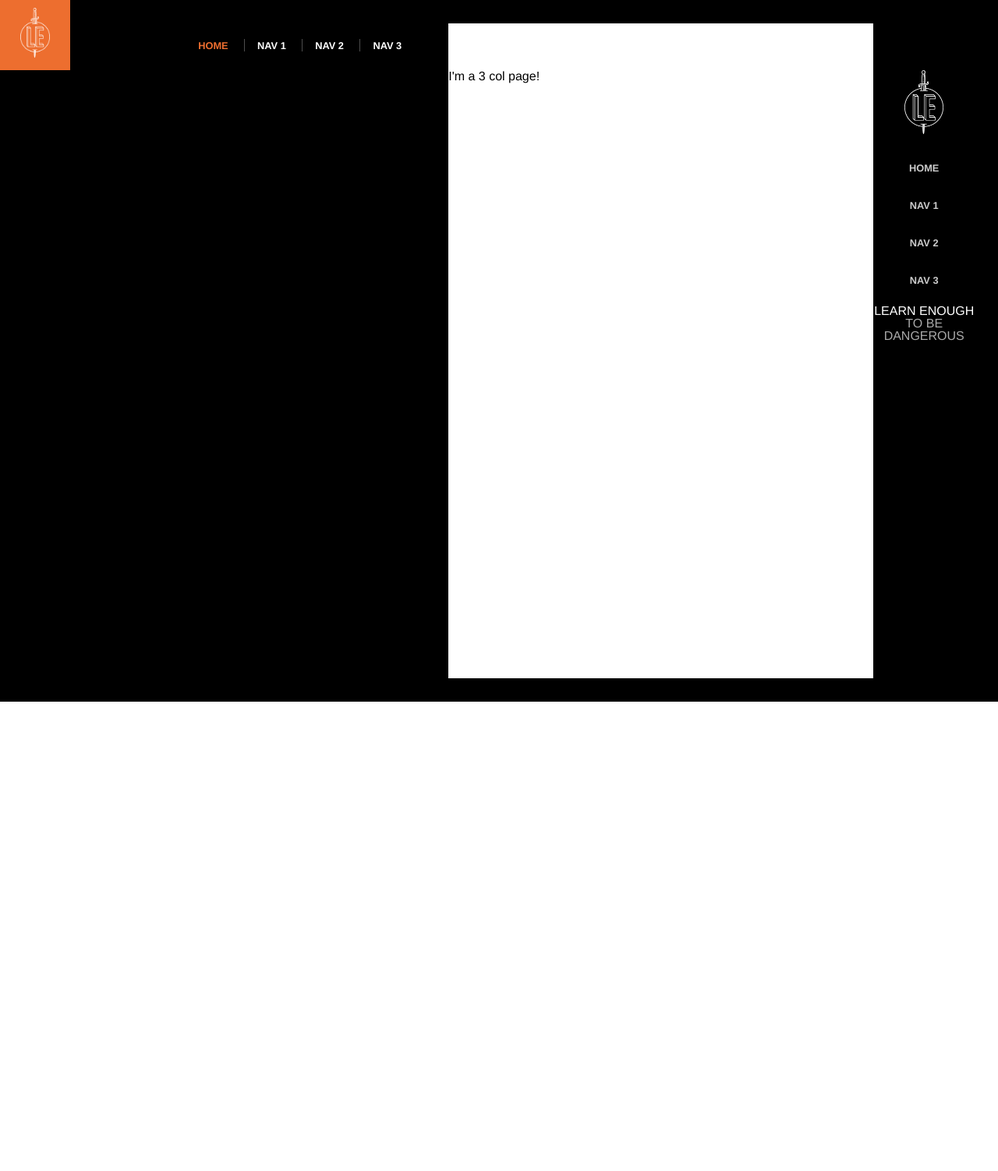
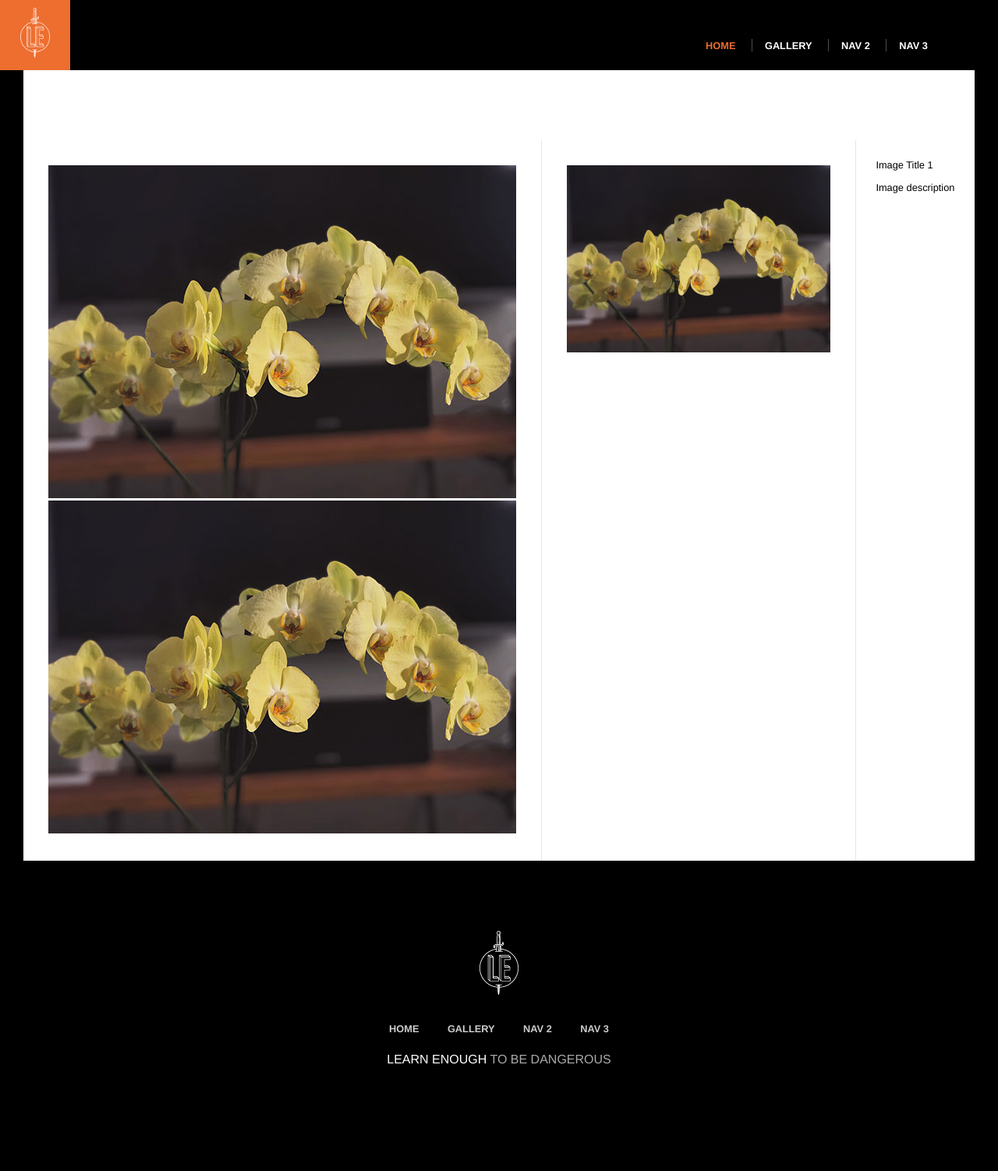
Before and after one commit to patrickroxas/patrickroxas.github.io, a Jekyll site: the page built from gallery/index.html, in a window 1280 px wide. Shown: the whole page at 78% size. Built offline with Jekyll 4.4.1, drawn with Linux system fonts in a browser that asks for light colours; before the commit the page ends 900 px from its top, so only the background shows below that.

Commit message:
snyc til ch8; problems with gallery

```diff
--- a/_includes/nav-links.html
+++ b/_includes/nav-links.html
@@ -1,4 +1,4 @@
 <li><a href="/">Home</a></li>
-<li><a href="#">Nav 1</a></li>
+<li><a href="/gallery">Gallery</a></li>
 <li><a href="#">Nav 2</a></li>
 <li><a href="#">Nav 3</a></li>
--- a/_layouts/default.html
+++ b/_layouts/default.html
@@ -4,7 +4,7 @@
     <body>
      	{% include header.html %}
      	<div class="content-container">
-		{{ content }}
+			{{ content }}
 		</div>
 		{% include footer.html %}
   </body>
--- a/css/main.css
+++ b/css/main.css
@@ -53,7 +53,7 @@
 }
 body {
   display: flex;
-  /*flex-direction: column;*/
+  flex-direction: column;
   font-family: helvetica, arial, sans;
   min-height: 100vh;
 }
@@ -79,7 +79,8 @@
   text-align: center;
 }
 .content-container {
-  flex-grow: 1;
+  display: flex;
+  flex: 1 1 auto;
   padding-top: 10vh;
   width: 100%;
 }
@@ -169,6 +170,29 @@
   color: #ccc;
 }
 
+/* COLUMN STYLES */
+.col-three {
+  display: flex;
+  flex: 1;
+}
+.col {
+  box-sizing: border-box;
+  flex: 1;
+  padding: 2em;
+}
+.col-three .col ~.col {
+  border-left: 1px solid rgba(0, 0, 0, 0.1);
+}
+.col-three .col-nav {
+  flex: 0 0 auto
+}
+.col-three .col-content {
+  flex: 1;
+}
+.col-three .col-aside {
+  flex: 0 0 auto
+}
+
 /* HERO STYLES */
 .full-hero {
   background-color: #c7dbfc;
@@ -253,10 +277,11 @@
   text-align: center;
 }
 .home-callout {
-  align-items: center;
+  display: flex;
+  flex-direction: column-reverse;
+  align-items: flex-start;
   background-color: #000;
   color: #fff;
-  display: flex;
   padding: 7vh 0;
 }
 .home-callout h3 {
@@ -264,15 +289,13 @@
   margin-top: 1em;
 }
 .callout-title {
-  flex-grow: 1;
-  flex-basis: 0;
+  flex: 1;
   font-size: 5.75vw;
   text-align: right;
   text-transform: uppercase;
 }
 .callout-copy {
-  flex-shrink: 0;
-  flex-basis: 45em;
+  flex: 0 0 45em;
   font-size: 0.8rem;
   padding: 0 3vw;
 }
@@ -313,3 +336,40 @@
 .bio-copy a {
   color: green;
 }
+
+/* GALLERY STYLES */
+.gallery-thumbs {
+  height: 90vh;
+  overflow: scroll;
+}
+.gallery-thumbs > div {
+  cursor: pointer;
+}
+.gallery-thumbs img {
+  box-sizing: border-box;
+  box-shadow: 0 0 0 5px transparent;
+  display: inline-block;
+  margin: 0 0 10px;
+  opacity: 0.5;
+  transition: all 0.5s ease-in-out;
+  width: 100%;
+}
+.gallery-thumbs img:hover {
+  opacity: 1;
+}
+.gallery-thumbs .current img {
+  box-shadow: 0 0 0 5px #ed6e2f;
+  opacity: 1;
+}
+.gallery-photo {
+  position: relative;
+}
+.gallery-photo img {
+  width: 100%;
+}
+.gallery-info {
+  font-size: 0.8rem;
+}
+.gallery-info h3 {
+  margin-bottom: 1em;
+}
--- a/gallery/index.html
+++ b/gallery/index.html
@@ -2,4 +2,22 @@
 layout: default
 ---
 
-I'm a 3 col page!
+<div class="gallery col-three">
+	<div class="col col-nav gallery thumbs" id="gallery-thumbs">
+		<div class="current">
+			<img src="/images/small/slide1.jpg" alt="Image title 1">
+		</div>
+		<div>
+			<img src="/images/small/slide1.jpg" alt="Image title 2">
+		</div>
+	</div>
+	<div class="col col-content">
+		<div class="gallery-photo" id="gallery-photo">
+			<img src="/images/large/slide1.jpg" alt="Image title 1">
+		</div>
+	</div>
+	<div class="col col-aside gallery-info" id="gallery-info">
+		<h3>Image Title 1</h3>
+		<p>Image description</p>
+	</div>
+</div>
--- a/index.html
+++ b/index.html
@@ -1,7 +1,7 @@
 ---
 layout: default
 ---
-
+<div class="home">
 <div class="full-hero hero-home">
   <div class="hero-content">
   <h1>CODE DANGEROUSLY</h1>
@@ -117,3 +117,4 @@
     </div>
   </div>
 </div>
+</div>
```
Also changed, not shown: images/large/slide1.jpg (added), images/small/slide1.jpg (added).
